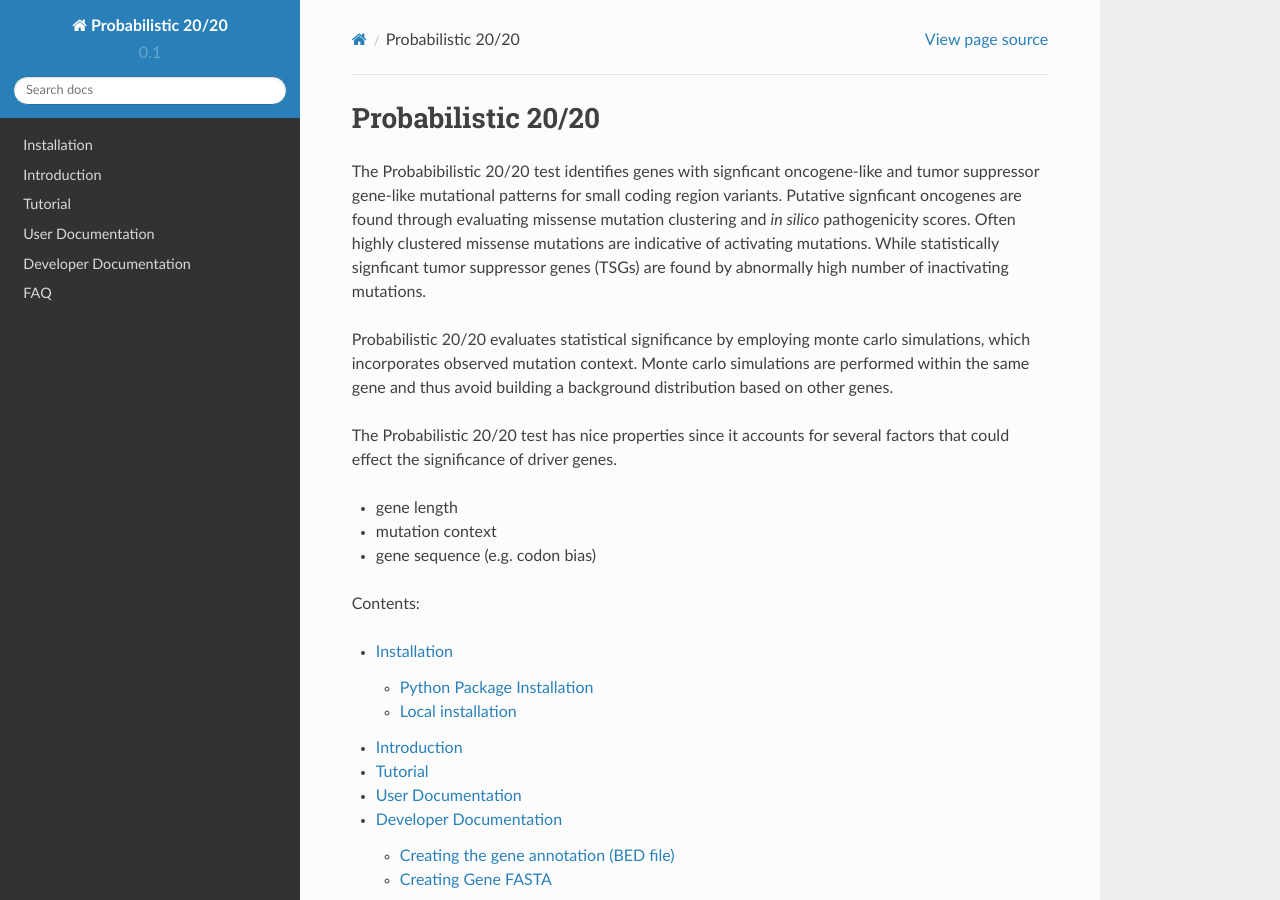
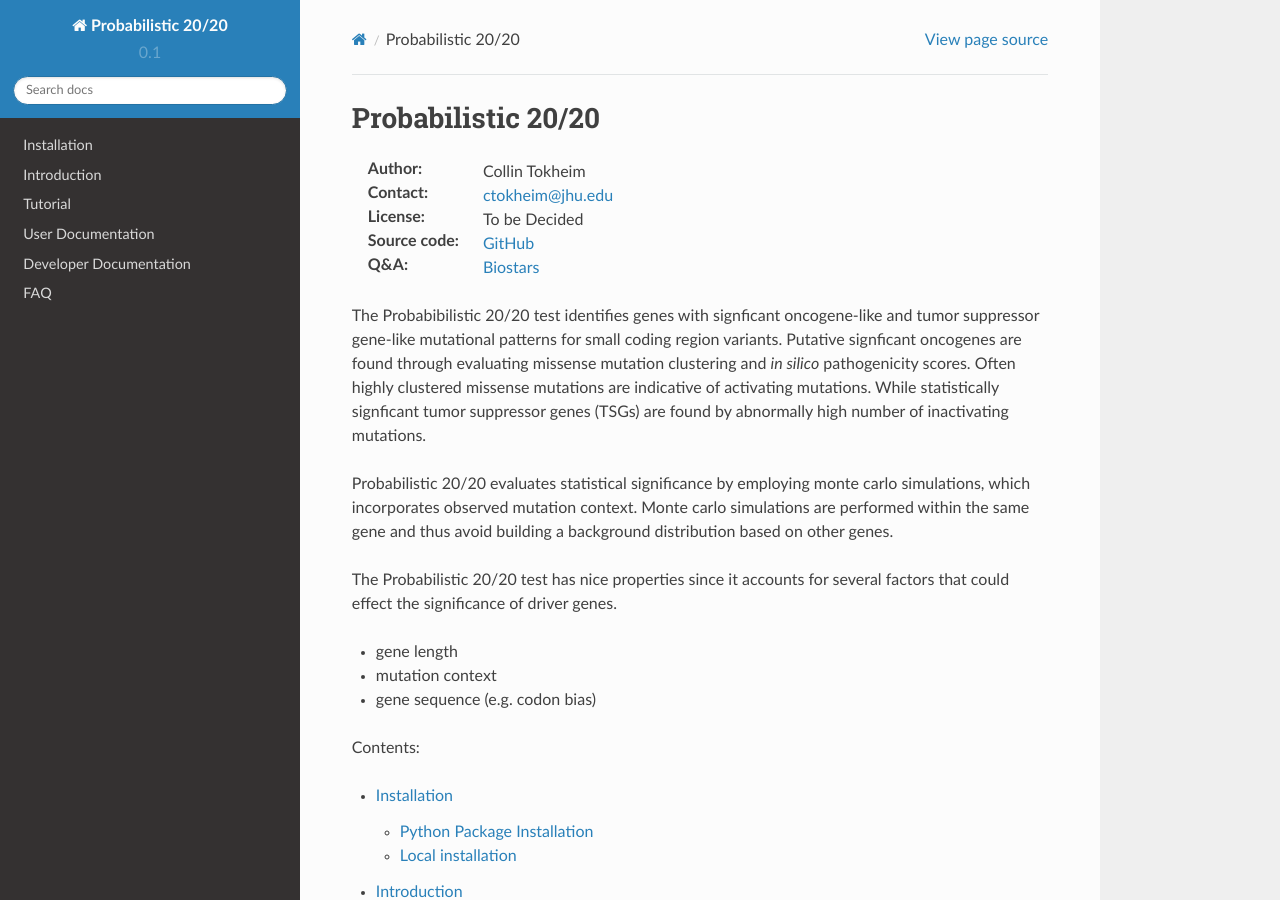
Before and after one commit to KarchinLab/probabilistic2020, a Sphinx documentation site: the page built from doc/index.rst, in a window 1280 px wide and 900 px high. Built offline with Sphinx 7.4.7 and the Read the Docs theme 2.0.0, drawn with Linux system fonts in a browser that asks for light colours; pages that are not in the unit, such as notebooks, are missing from menus.

Commit message:
Small update to doc

```diff
--- a/doc/conf.py
+++ b/doc/conf.py
@@ -40,8 +40,8 @@ extensions = ['sphinx.ext.autodoc',
               'sphinx.ext.mathjax',
               'sphinx.ext.viewcode',
               'numpydoc',
-              'IPython.sphinxext.ipython_console_highlighting',
-              'IPython.sphinxext.ipython_directive',
+              #'IPython.sphinxext.ipython_console_highlighting',
+              #'IPython.sphinxext.ipython_directive',
               'matplotlib.sphinxext.plot_directive'
               ]
 
--- a/doc/index.rst
+++ b/doc/index.rst
@@ -5,6 +5,12 @@
 
 Probabilistic 20/20
 ===================
+
+:Author: Collin Tokheim
+:Contact: ctokheim@jhu.edu
+:License: To be Decided
+:Source code: `GitHub <https://github.com/ctokheim/probabilistic2020>`_
+:Q&A: `Biostars <https://www.biostars.org/t/prob2020/>`_
 
 The Probabibilistic 20/20 test identifies genes with signficant oncogene-like and tumor suppressor gene-like mutational patterns for small coding region variants.
 Putative signficant oncogenes are found through evaluating
```
